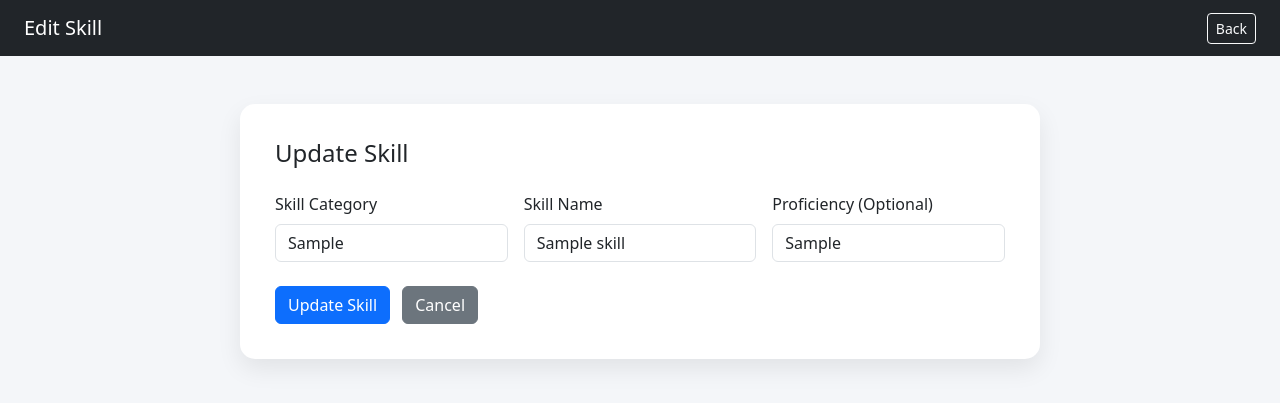
After one commit to Omkar2629/Portfolio, a Django app: page /edit-skill/1/ in a window 1280 px wide. The commit adds this page. Shown: the top 403 px of the page. Run offline with Django 5.2, Linux system fonts and the light colour scheme; tables that the repository leaves empty hold one stand-in row (values such as "Sample post").

Commit message:
Frontend updates

```diff
--- /dev/null
+++ b/portfolio/main/templates/edit_skill.html
@@ -0,0 +1,86 @@
+<!DOCTYPE html>
+<html>
+<head>
+    <title>Edit Skill</title>
+    <link href="https://cdn.jsdelivr.net/npm/bootstrap@5.3.2/dist/css/bootstrap.min.css" rel="stylesheet">
+    <style>
+        body {
+            background-color: #f4f6f9;
+        }
+
+        .main-card {
+            background: white;
+            padding: 35px;
+            border-radius: 15px;
+            box-shadow: 0 10px 25px rgba(0,0,0,0.08);
+            max-width: 800px;
+            margin: auto;
+        }
+    </style>
+</head>
+<body>
+
+<nav class="navbar navbar-dark bg-dark px-4">
+    <span class="navbar-brand">Edit Skill</span>
+    <div>
+        <a href="{% url 'manage_skills' %}" class="btn btn-outline-light btn-sm">
+            Back
+        </a>
+    </div>
+</nav>
+
+<div class="container mt-5">
+
+    <div class="main-card">
+
+        <h4 class="mb-4">Update Skill</h4>
+
+        <form method="POST">
+            {% csrf_token %}
+
+            <div class="row g-3">
+
+                <div class="col-md-4">
+                    <label class="form-label">Skill Category</label>
+                    <input type="text"
+                           name="category"
+                           class="form-control"
+                           value="{{ skill.category }}"
+                           required>
+                </div>
+
+                <div class="col-md-4">
+                    <label class="form-label">Skill Name</label>
+                    <input type="text"
+                           name="name"
+                           class="form-control"
+                           value="{{ skill.name }}"
+                           required>
+                </div>
+
+                <div class="col-md-4">
+                    <label class="form-label">Proficiency (Optional)</label>
+                    <input type="text"
+                           name="proficiency"
+                           class="form-control"
+                           value="{{ skill.proficiency }}">
+                </div>
+
+            </div>
+
+            <button type="submit" class="btn btn-primary mt-4">
+                Update Skill
+            </button>
+
+            <a href="{% url 'manage_skills' %}" class="btn btn-secondary mt-4 ms-2">
+                Cancel
+            </a>
+
+        </form>
+
+    </div>
+
+</div>
+
+</body>
+</html>
--- a/portfolio/main/urls.py
+++ b/portfolio/main/urls.py
@@ -37,5 +37,6 @@ urlpatterns = [
     path('api/projects/', project_list_api),
     path('api/projects/create/', project_create_api),
     path('api/projects/<slug:slug>/', project_detail_api),
+    path('edit-skill/<int:skill_id>/', views.edit_skill, name='edit_skill'),
 
 ] + static(settings.MEDIA_URL, document_root=settings.MEDIA_ROOT)
--- a/portfolio/main/views.py
+++ b/portfolio/main/views.py
@@ -370,3 +370,15 @@ def download_cv_pdf(request, template_name):
     pisa.CreatePDF(io.BytesIO(html.encode("UTF-8")), dest=response)
 
     return response
+
+def edit_skill(request, skill_id):
+    skill = get_object_or_404(Skill, id=skill_id)
+
+    if request.method == 'POST':
+        skill.category = request.POST.get('category')
+        skill.name = request.POST.get('name')
+        skill.proficiency = request.POST.get('proficiency')
+        skill.save()
+        return redirect('manage_skills')
+
+    return render(request, 'edit_skill.html', {'skill': skill})
--- a/portfolio/portfolio/settings.py
+++ b/portfolio/portfolio/settings.py
@@ -29,7 +29,7 @@ SECRET_KEY = os.getenv("SECRET_KEY")
 
 # SECURITY WARNING: don't run with debug turned on in production!
 
-DEBUG = True
+DEBUG = False
 ALLOWED_HOSTS = ['127.0.0.1', 'localhost']
 
 
```
Also changed, not shown: portfolio/main/templates/manage_skills.html (+18 -1 lines).
